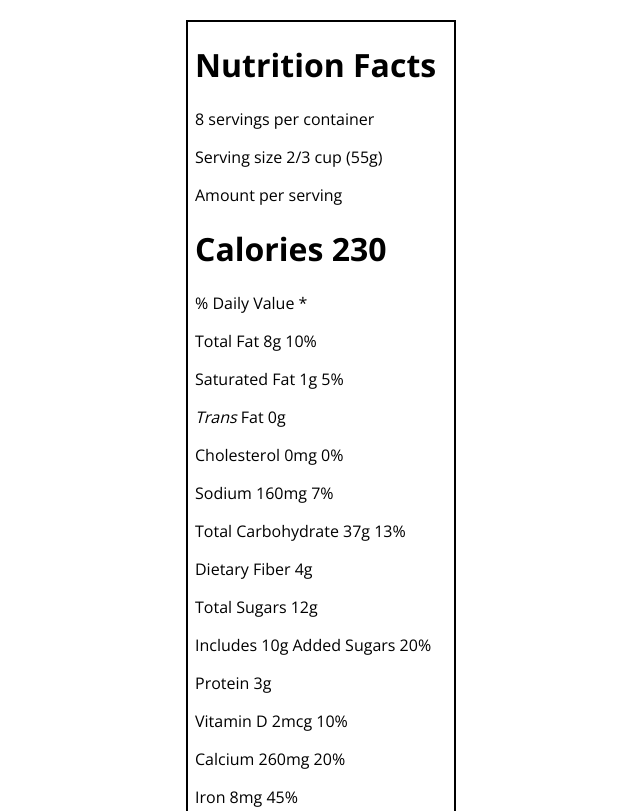
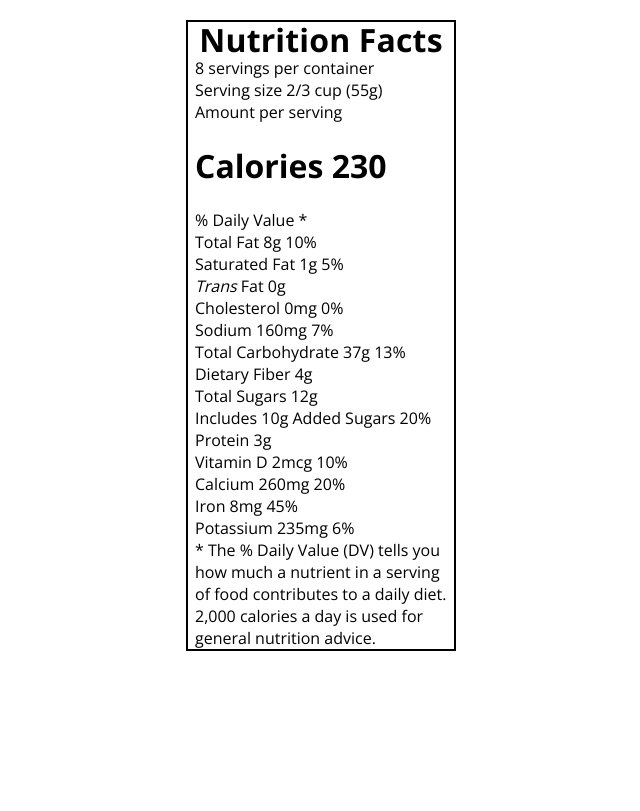
Before and after one commit to Quesohead34/nutrition_label, a plain HTML site: page index.html in a window 1280 px wide. Shown: the top 811 px of the page, without its empty margins (319-959 px from the left). Drawn offline with nearby package versions, Linux system fonts and the light colour scheme.

Commit message:
aligned text and spacing

```diff
--- a/styles.css
+++ b/styles.css
@@ -16,3 +16,13 @@ body {
   margin: 20px auto;
   padding: 0 7px;
 }
+
+header h1 {
+  text-align: center;
+  margin: -4px 0;
+  letter-spacing: 0.15px;
+}
+
+p {
+  margin: 0;
+}
```
